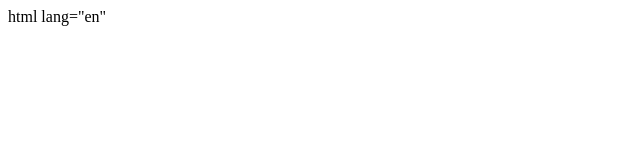
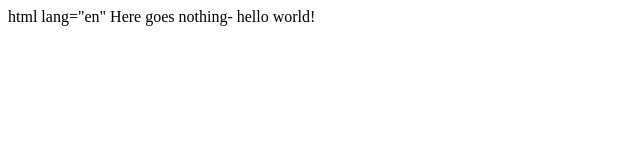
Before and after one commit to Laurie1990/codingdemo, a plain HTML site: page index.html in a window 1280 px wide. Shown: the whole page, without its empty margins (0-640 px from the left). Drawn offline with Linux system fonts and the light colour scheme.

Commit message:
adds a header

```diff
--- a/index.html
+++ b/index.html
@@ -2,3 +2,9 @@
 html lang="en"
 <head>
 <meta charset="UTF-8">
+
+<title>First try at VS studio</title>
+
+<body>
+    Here goes nothing- hello world!
+</body>
```
